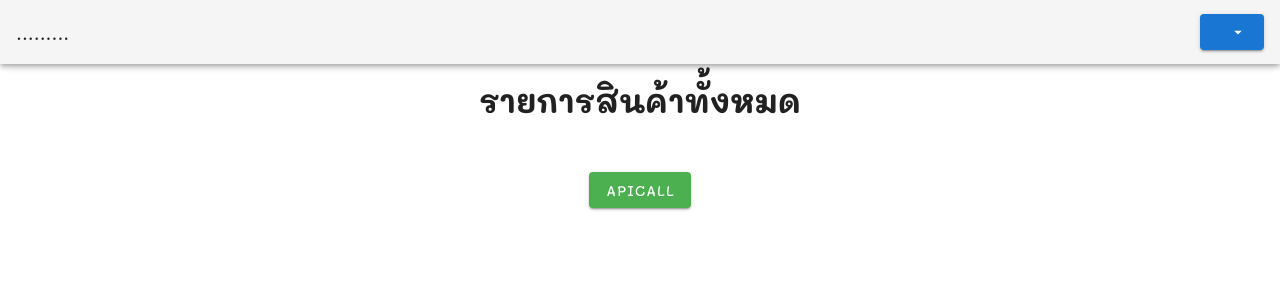
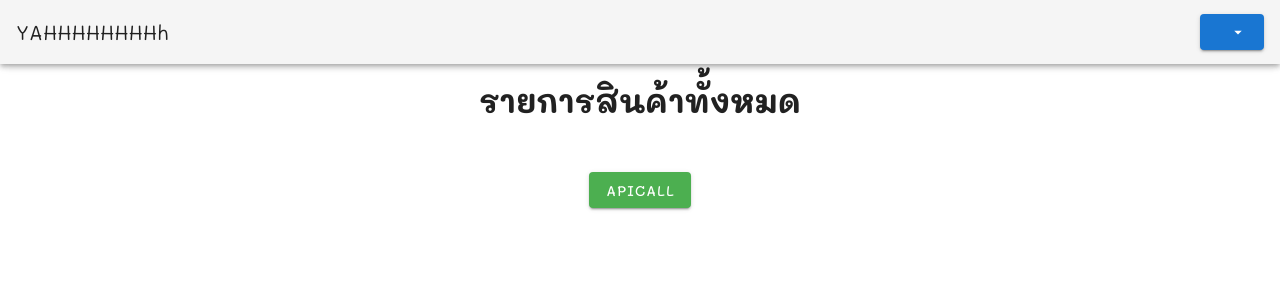
Before and after one commit to dlwlilac/VueWorkShop1, a Vue app: page /apicon in a window 1280 px wide. Shown: the top 300 px of the page. Built offline with nearby package versions, Linux system fonts and the light colour scheme.

Commit message:
Toolbar Update

```diff
--- a/src/views/Toolbar.vue
+++ b/src/views/Toolbar.vue
@@ -1,7 +1,7 @@
 <template>
   <div>
     <v-app-bar app>
-      <v-toolbar-title>.........</v-toolbar-title>
+      <v-toolbar-title>YAHHHHHHHHh</v-toolbar-title>
 
       <v-spacer></v-spacer>
 
```
